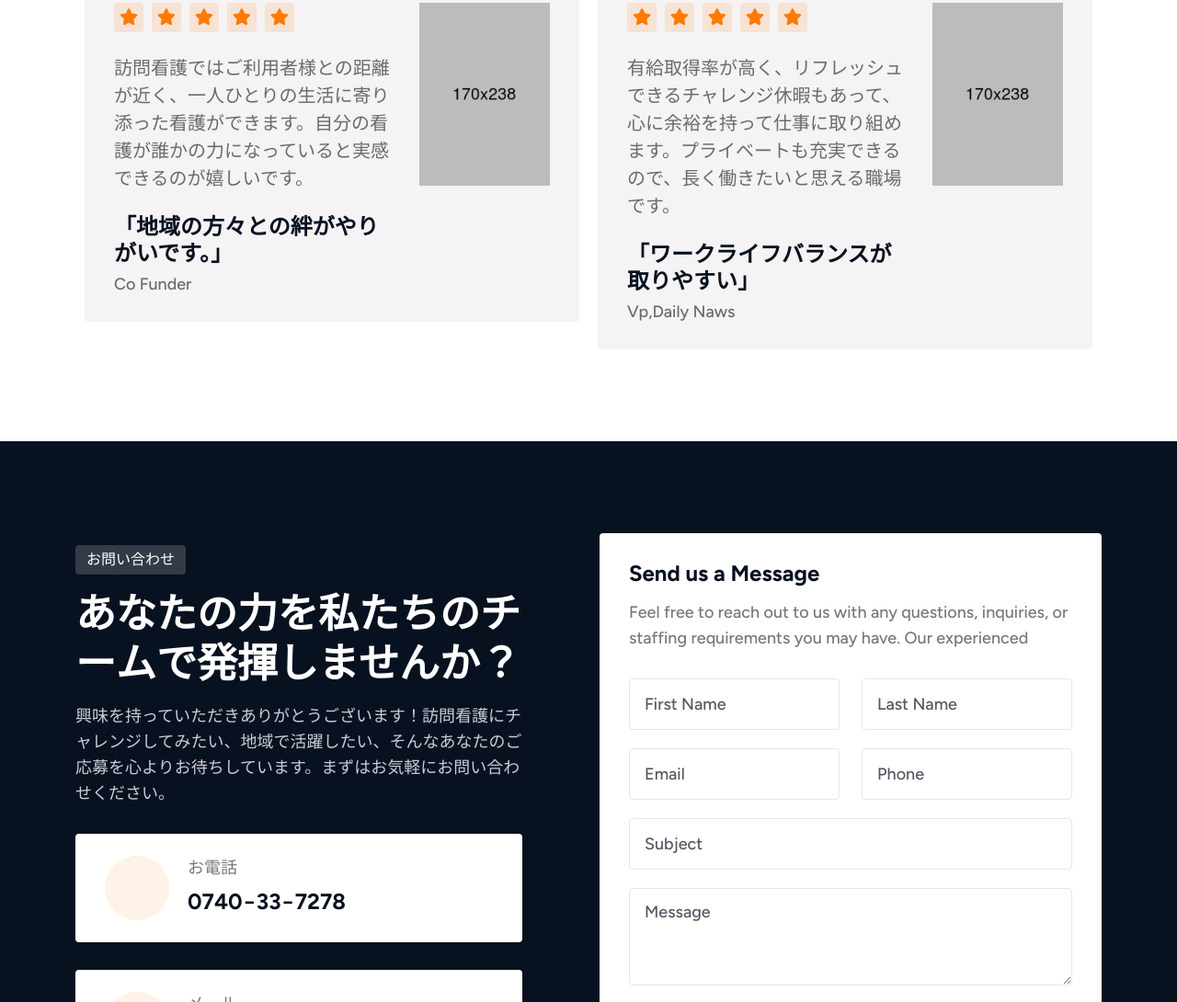
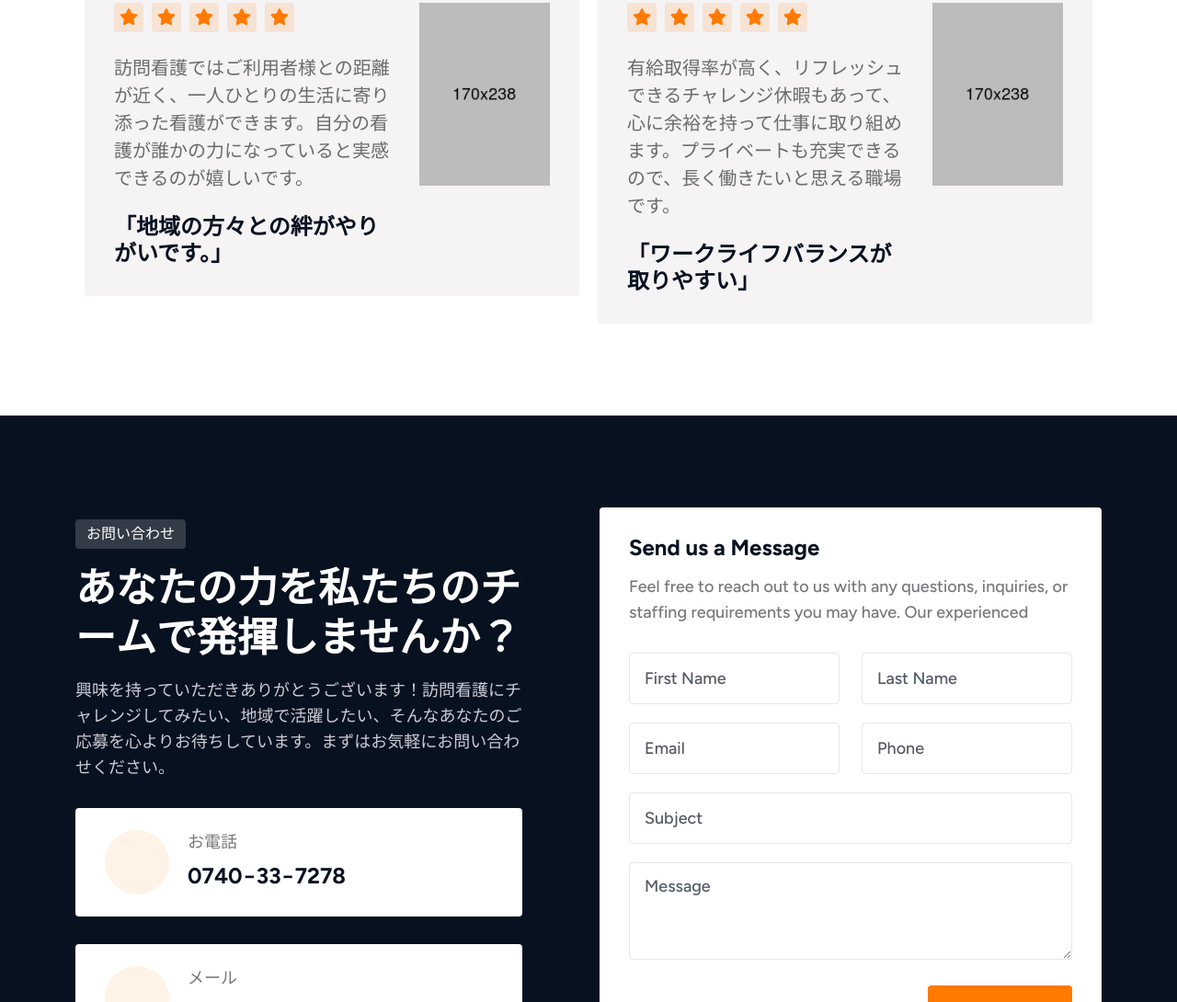
Before and after one commit to walkynwa/walkynwa.github.io, a plain HTML site: page index.html in a window 1280 px wide. Shown: the part 4817-5907 px from the top of the page at 92% size. Drawn offline with Linux system fonts and the light colour scheme.

Commit message:
Add files via upload

```diff
--- a/index.html
+++ b/index.html
@@ -628,7 +628,6 @@
                     </div>
                     <div class="bottom-heading">
                       <h4><a href="#">「ワークライフバランスが取りやすい」</a></h4>
-                      <p>Vp,Daily Naws</p>
                     </div>
                   </div>
 
@@ -655,7 +654,6 @@
                     </div>
                     <div class="bottom-heading">
                       <h4><a href="#">「初めての訪問看護でも手厚いサポートで安心でした。」</a></h4>
-                      <p>Co Funder</p>
                     </div>
                   </div>
 
@@ -683,7 +681,6 @@
                     </div>
                     <div class="bottom-heading">
                       <h4><a href="#">「自分のペースで働ける環境が魅力です！」</a></h4>
-                      <p>Vp,Daily Naws</p>
                     </div>
                   </div>
 
@@ -710,7 +707,6 @@
                     </div>
                     <div class="bottom-heading">
                       <h4><a href="#">「地域の方々との絆がやりがいです。」</a></h4>
-                      <p>Co Funder</p>
                     </div>
                   </div>
 
```
